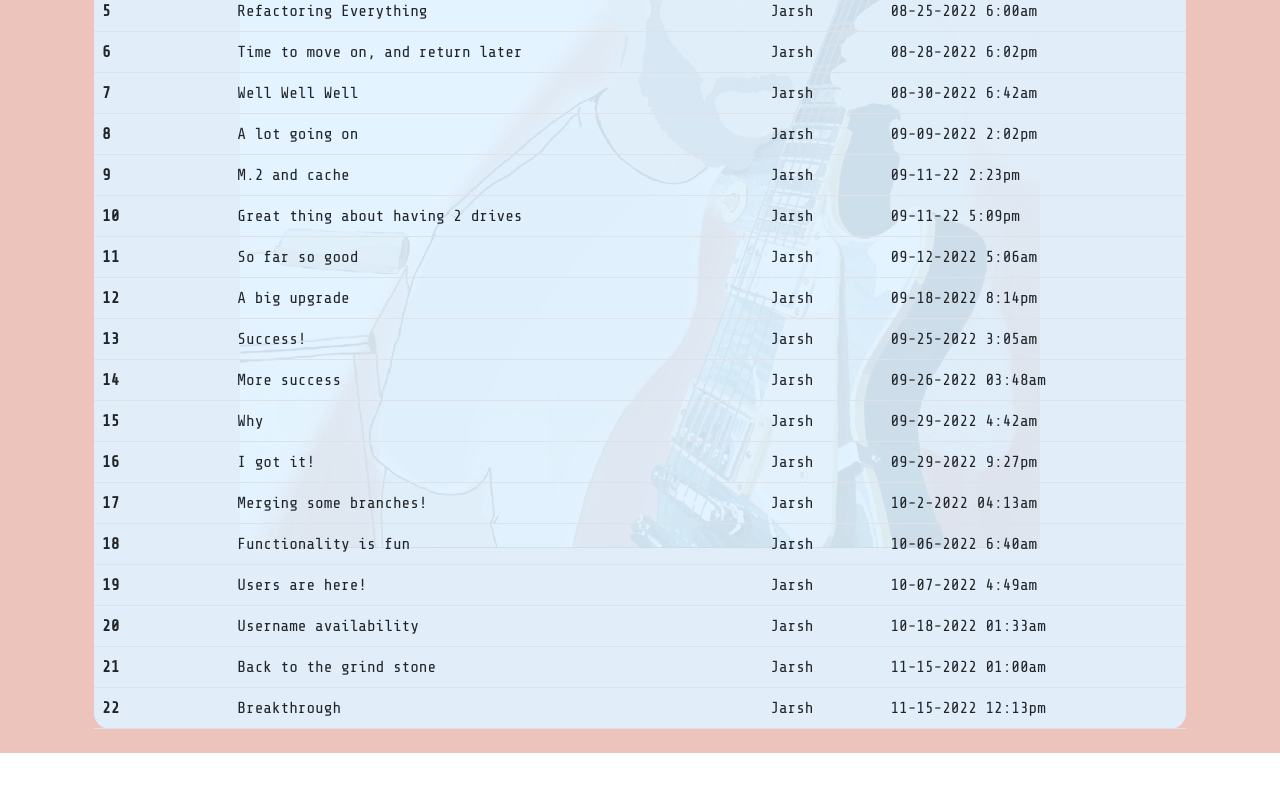
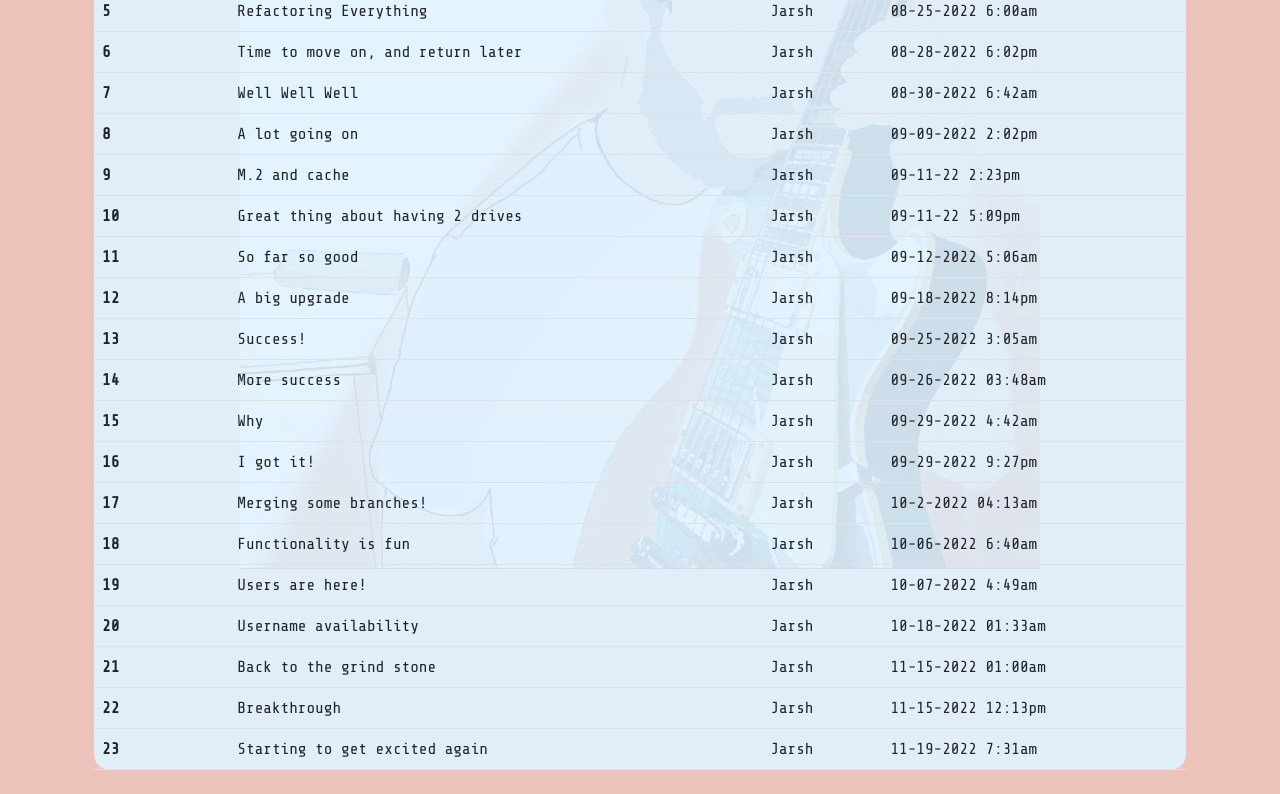
Before and after one commit to JoshBreezy/Portfolio, a React (Create React App) app: page /blogs in a window 1280 px wide. Shown: the part 497-1291 px from the top of the page. Before the commit the page ends 1250 px from the top, so only its background shows below. Built offline with nearby package versions, Linux system fonts and the light colour scheme; no server answers.

Commit message:
new blog

```diff
--- a/src/components/shared/blogs.js
+++ b/src/components/shared/blogs.js
@@ -197,5 +197,14 @@ export const BLOGS = [
         date: '11-15-2022 12:13pm',
         content: `You may have noticed a trend here. At least twice I've said I was done with firebase, and followed that up with a post about firebase. Well today is no different lol. I spent
         the entire night working on firebase db, and I believe it's working the way I intend. It's finally time to design the blog itself.`
+    },
+    {
+        id: 23,
+        title: 'Starting to get excited again',
+        author: 'Jarsh',
+        date: '11-19-2022 7:31am',
+        content: `I'm almost finished putting together a layout for the new blogs page. As of now it lists the blogs I've been
+        storing in the blogs.js file and manually pushing with the rest of the repo, but once the layout is finished I'll get
+        it all linked up to the database and write an input component for new blogs and comments.`
     }
 ]
```
